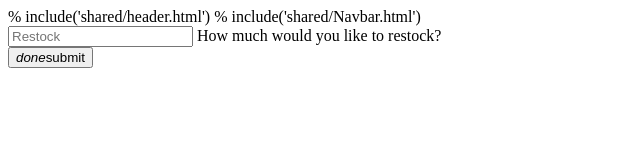
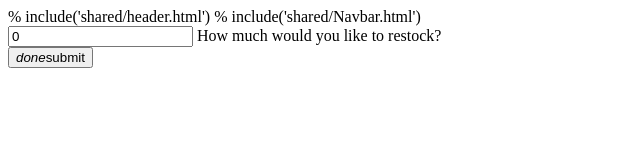
Before and after one commit to LFox42/Assessment, a plain HTML site: page School-Canteen/restock.html in a window 1280 px wide. Shown: the full height of the page, 0-640 px from the left. Drawn offline with Linux system fonts and the light colour scheme.

Commit message:
Add files via upload

```diff
--- a/School-Canteen/restock.html
+++ b/School-Canteen/restock.html
@@ -6,7 +6,7 @@
     <form class="col s12" action = "/restock_success" method="POST">
       <div class="row">
         <div class="input-field col s6 offset-s5 center-align">
-          <input type="number" min="0" placeholder="Restock" id="imp_amount" name="amount" type="int" class="validate">
+          <input type="number" min="0" placeholder="Restock" id="imp_amount" name="amount" type="int" class="validate" value="0">
           <label for="amount">How much would you like to restock?</label>
         </div>
 		<button class="col s2 offset-s5 center-align waves-effect waves-red btn" name="action"><i class="material-icons left">done</i>submit</button>
```
